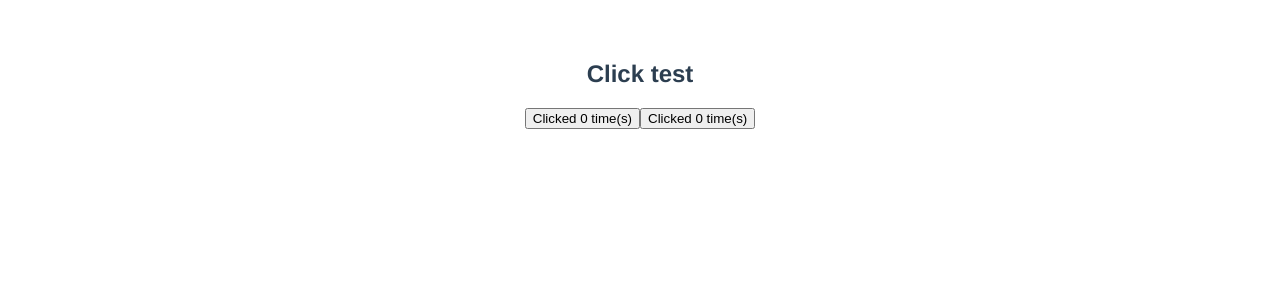
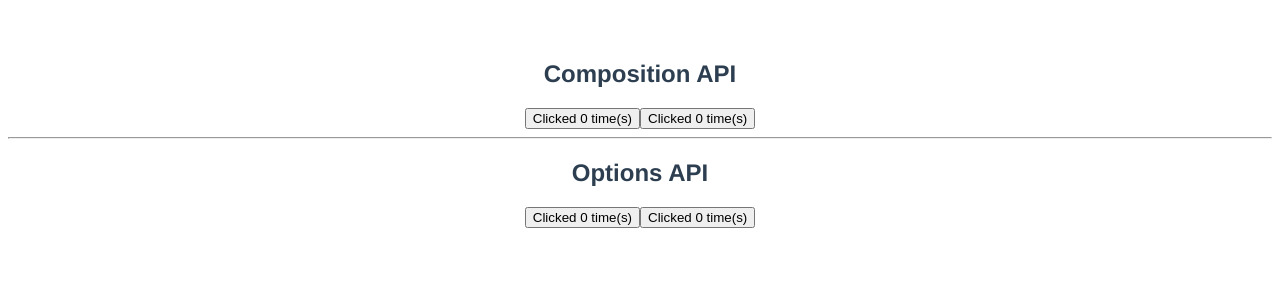
Before and after one commit to maurer2/vue3-testing-question, a Vue app: page / in a window 1280 px wide. Shown: the top 300 px of the page. Built offline with nearby package versions, Linux system fonts and the light colour scheme.

Commit message:
Added options api and test

```diff
--- a/src/App.vue
+++ b/src/App.vue
@@ -1,14 +1,18 @@
 <template>
+  <ComponentCompositionAPI />
+  <hr>
   <ComponentOptionsAPI />
 </template>
 
 <script lang="ts">
 import { defineComponent } from 'vue';
+import ComponentCompositionAPI from './components/ComponentCompositionAPI.vue';
 import ComponentOptionsAPI from './components/ComponentOptionsAPI.vue';
 
 export default defineComponent({
   name: 'App',
   components: {
+    ComponentCompositionAPI,
     ComponentOptionsAPI,
   },
 });
--- /dev/null
+++ b/src/components/ComponentCompositionAPI.vue
@@ -0,0 +1,49 @@
+<template>
+  <section>
+    <h1>Composition API</h1>
+    <button
+      type="button"
+      @click="handleClick1"
+    >
+      Clicked {{ counter1 }} time(s)
+    </button>
+    <button
+      type="button"
+      @click="handleClick2()"
+    >
+      Clicked {{ counter2 }} time(s)
+    </button>
+  </section>
+</template>
+
+<script lang="ts">
+import { ref, defineComponent } from 'vue';
+
+export default defineComponent({
+  name: 'ComponentCompositionAPI',
+  setup() {
+    const counter1 = ref<number>(0);
+    const counter2 = ref<number>(0);
+
+    function handleClick1(): void {
+      counter1.value += 1;
+    }
+
+    function handleClick2(): void {
+      counter2.value += 1;
+    }
+
+    return {
+      counter1,
+      counter2,
+      handleClick1,
+      handleClick2,
+    };
+  },
+});
+
+</script>
+
+<style scoped>
+
+</style>
--- a/src/components/ComponentOptionsAPI.vue
+++ b/src/components/ComponentOptionsAPI.vue
@@ -1,6 +1,6 @@
 <template>
   <section>
-    <h1>Click test</h1>
+    <h1>Options API</h1>
     <button
       type="button"
       @click="handleClick1"
@@ -17,28 +17,23 @@
 </template>
 
 <script lang="ts">
-import { ref, defineComponent } from 'vue';
+import { defineComponent } from 'vue';
 
 export default defineComponent({
   name: 'ComponentOptionsAPI',
-  setup() {
-    const counter1 = ref<number>(0);
-    const counter2 = ref<number>(0);
-
-    function handleClick1(): void {
-      counter1.value += 1;
-    }
-
-    function handleClick2(): void {
-      counter2.value += 1;
-    }
-
+  data() {
     return {
-      counter1,
-      counter2,
-      handleClick1,
-      handleClick2,
+      counter1: 0,
+      counter2: 0,
     };
+  },
+  methods: {
+    handleClick1() {
+      this.counter1 += 1;
+    },
+    handleClick2() {
+      this.counter2 += 1;
+    },
   },
 });
 
```
Also changed, not shown: 1 other file (tests, documents, lock files or other folders).
